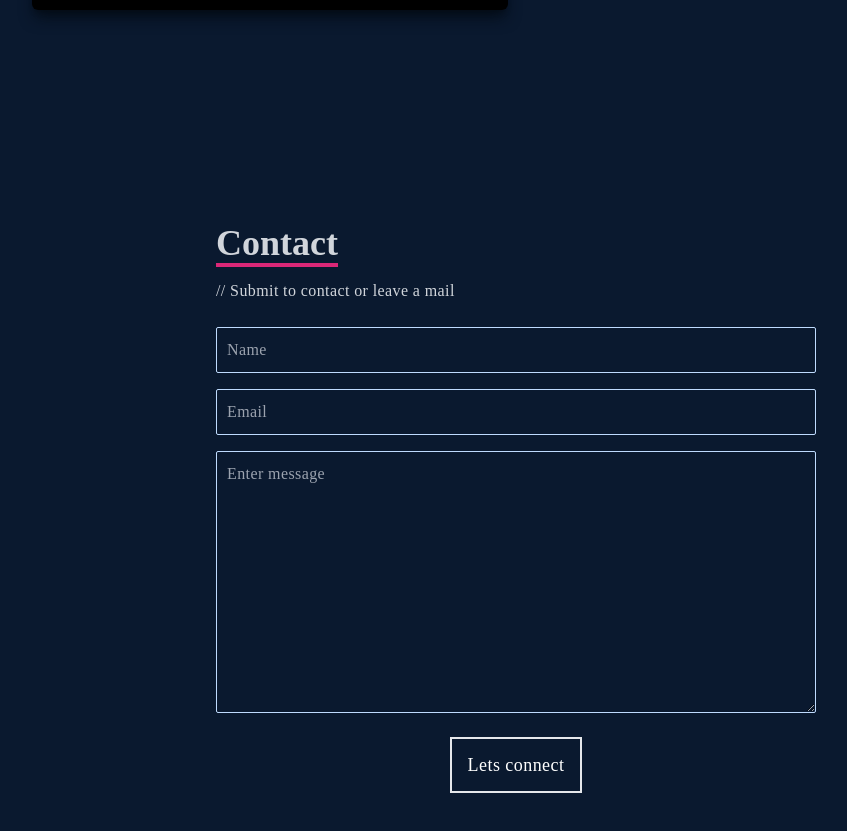
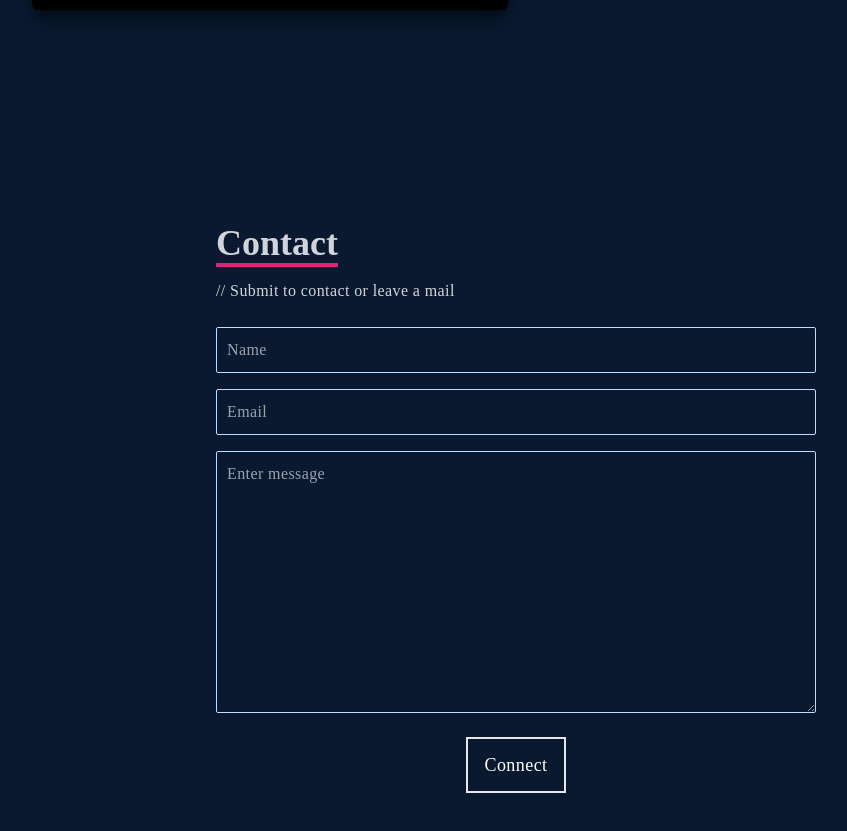
Before and after one commit to nitishchaudhary/portfolio, a React (Create React App) app: page / in a window 1280 px wide. Shown: the part 3080-3911 px from the top of the page, without its empty margins (124-971 px from the left). Built offline with nearby package versions, Linux system fonts and the light colour scheme.

Commit message:
Fix:ajax form submission

```diff
--- a/package.json
+++ b/package.json
@@ -6,7 +6,9 @@
     "@testing-library/jest-dom": "^5.16.4",
     "@testing-library/react": "^13.3.0",
     "@testing-library/user-event": "^13.5.0",
+    "bootstrap": "^5.1.3",
     "react": "^18.1.0",
+    "react-bootstrap": "^2.4.0",
     "react-dom": "^18.1.0",
     "react-icons": "^4.4.0",
     "react-scripts": "5.0.1",
--- a/src/components/Contact.js
+++ b/src/components/Contact.js
@@ -1,20 +1,87 @@
-import React from 'react'
+import React from "react";
+import { useState } from "react";
+import Alert from "react-bootstrap/Alert";
 
 const Contact = () => {
+  const [inputs, setInputs] = useState({});
+  const [submitting, setSubmitting] = useState(false);
+  const [showAlert, setAlert] = useState(false);
+
+  const handleChange = (event) => {
+    const name = event.target.name;
+    const value = event.target.value;
+    setInputs((values) => ({ ...values, [name]: value }));
+  };
+  const submitHandler = async (event) => {
+    event.preventDefault();
+    setSubmitting(true);
+
+    const url = "https://getform.io/f/c630abc9-564e-48b5-bf04-c3405e1b48b9";
+    const response = await fetch(url, {
+      method: "POST",
+      headers: { "Content-Type": "application/json" },
+      body: JSON.stringify(inputs),
+    });
+    setSubmitting(false);
+    setAlert(true);
+    if (response.status != 200) {
+      alert("submission failed");
+      throw new Error("Submission failed");
+    }
+    alert("Form submitted");
+    setInputs("");
+  };
   return (
-    <div name='contact' className='w-full h-screen bg-[#0a192f] flex justify-center items-center p-4'>
-        <form action="https://getform.io/f/c630abc9-564e-48b5-bf04-c3405e1b48b9" autoComplete='off' method='POST' className= "flex flex-col max-w-[600px] w-full">
-            <div className='pb-2'>
-                <p className='text-4xl font-bold inline border-b-4 border-pink-600 text-gray-300'>Contact</p>
-                <p className='text-gray-300 py-4 font-medium tracking-wide'>// Submit to contact or leave a mail</p>
-            </div>
-            <input className='bg-transparent border-[1px] rounded-sm border-blue-200 p-[10px] text-md tracking-wide outline-none text-gray-100 ' type="text" placeholder='Name' name='name' />
-            <input className='my-4 p-[10px] bg-transparent border-[1px] rounded-sm border-blue-200 text-md tracking-wide outline-none text-gray-100' type="text" placeholder='Email' name='email' />
-            <textarea className='bg-transparent border-[1px] rounded-sm border-blue-200 p-[10px] text-md tracking-wide outline-none text-gray-100' name='message' rows='10' placeholder="Enter message"></textarea>
-            <button className='text-white text-lg tracking-wide border-2 hover:bg-pink-600 hover:font-medium hover:border-pink-600 px-4 py-3 my-6 mx-auto flex items-center duration-150'>Lets connect</button>
-        </form>
+    <div
+      name="contact"
+      className="w-full h-screen bg-[#0a192f] flex justify-center items-center p-4"
+    >
+      <form
+        onSubmit={submitHandler}
+        autoComplete="off"
+        className="flex flex-col max-w-[600px] w-full"
+      >
+        <div className="pb-2">
+          <p className="text-4xl font-bold inline border-b-4 border-pink-600 text-gray-300">
+            Contact
+          </p>
+          <p className="text-gray-300 py-4 font-medium tracking-wide">
+            // Submit to contact or leave a mail
+          </p>
+        </div>
+        <input
+          className="bg-transparent border-[1px] rounded-sm border-blue-200 p-[10px] text-md tracking-wide outline-none text-gray-100 "
+          type="text"
+          placeholder="Name"
+          name="name"
+          value={inputs.name || ""}
+          onChange={handleChange}
+        />
+        <input
+          className="my-4 p-[10px] bg-transparent border-[1px] rounded-sm border-blue-200 text-md tracking-wide outline-none text-gray-100"
+          type="text"
+          placeholder="Email"
+          name="email"
+          value={inputs.email || ""}
+          onChange={handleChange}
+        />
+        <textarea
+          className="bg-transparent border-[1px] rounded-sm border-blue-200 p-[10px] text-md tracking-wide outline-none text-gray-100"
+          name="message"
+          rows="10"
+          value={inputs.message || ""}
+          onChange={handleChange}
+          placeholder="Enter message"
+        ></textarea>
+        <button
+          disabled={submitting}
+          className="text-white text-lg tracking-wide border-2 hover:bg-pink-600 hover:font-medium hover:border-pink-600 px-4 py-3 my-6 mx-auto flex items-center duration-150"
+        >
+          {submitting ? "Submitting..." : "Connect"}
+        </button>
+      </form>
     </div>
-  )
-}
+  );
+};
 
-export default Contact
+export default Contact;
--- a/src/components/Projects.js
+++ b/src/components/Projects.js
@@ -1,5 +1,6 @@
 import React from "react";
 import WorkImg from "../assets/codescape.png";
+import ConnectU from "../assets/connectU.PNG"
 
 const Projects = () => {
 
@@ -39,7 +40,7 @@ const Projects = () => {
             </div>
           </div>
           <div
-            style={{ backgroundImage: `url(${WorkImg})` }}
+            style={{ backgroundImage: `url(${ConnectU})` }}
             className="shadow-lg shadow-[#040c16] group container rounded-md flex justify-center items-center mx-auto content-div"
           >
             <div className="opacity-0 group-hover:opacity-100 duration-200">
```
Also changed, not shown: src/assets/connectU.PNG (added), 1 other file (tests, documents, lock files or other folders).
